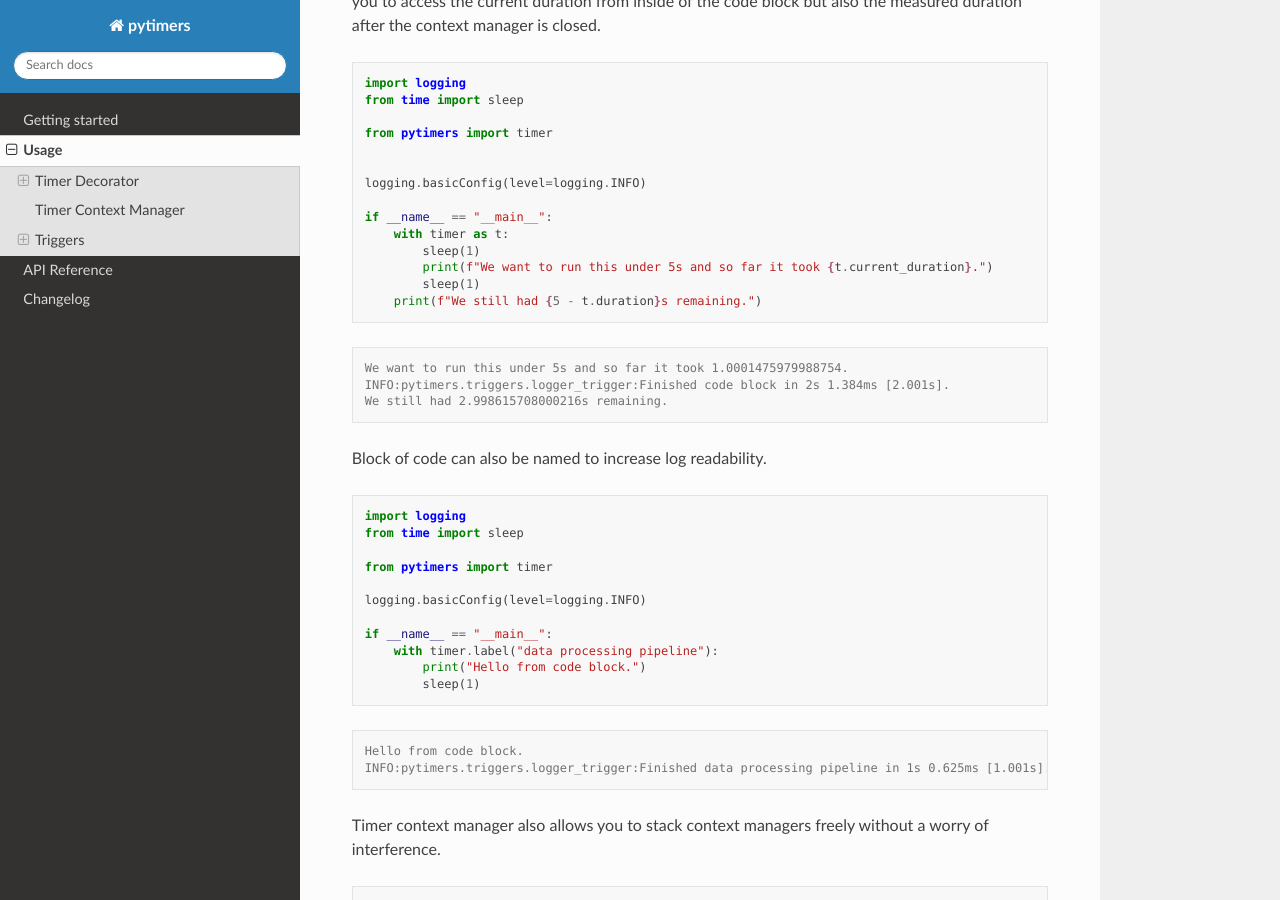
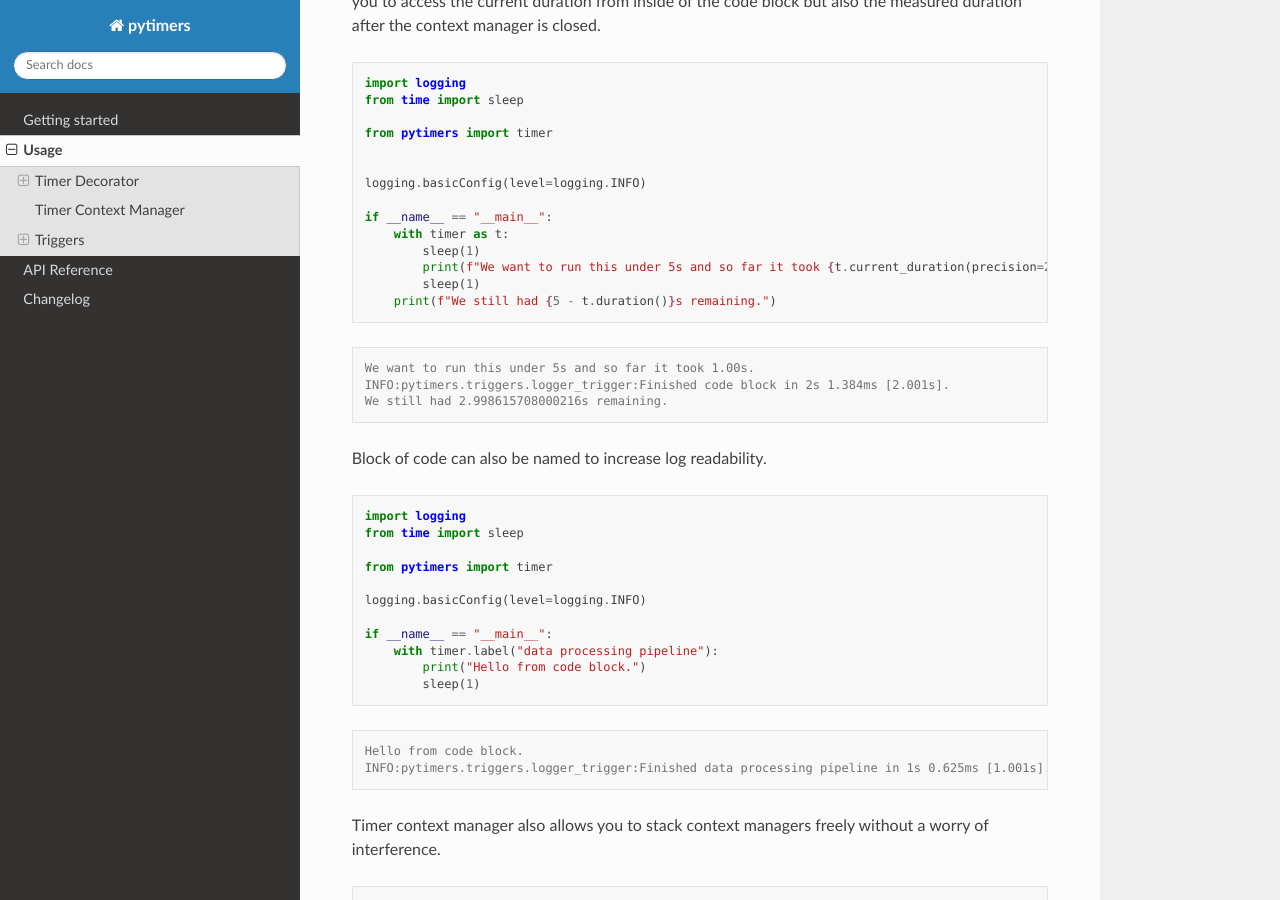
Before and after one commit to michalfilippi/pytimers, a Sphinx documentation site: the page built from docs/source/usage.rst, in a window 1280 px wide and 900 px high, scrolled down 2218 px. Built offline with Sphinx 7.4.7 and the Read the Docs theme 2.0.0, drawn with Linux system fonts in a browser that asks for light colours.

Commit message:
Fix usage example

```diff
--- a/docs/source/usage.rst
+++ b/docs/source/usage.rst
@@ -113,13 +113,13 @@ Entering the context manager actually returns an instance of a :py:class:`pytime
     if __name__ == "__main__":
         with timer as t:
             sleep(1)
-            print(f"We want to run this under 5s and so far it took {t.current_duration}.")
+            print(f"We want to run this under 5s and so far it took {t.current_duration(precision=2)}s.")
             sleep(1)
-        print(f"We still had {5 - t.duration}s remaining.")
+        print(f"We still had {5 - t.duration()}s remaining.")
 
 .. code-block:: console
 
-    We want to run this under 5s and so far it took 1.0001475979988754.
+    We want to run this under 5s and so far it took 1.00s.
     INFO:pytimers.triggers.logger_trigger:Finished code block in 2s 1.384ms [2.001s].
     We still had 2.998615708000216s remaining.
 
```
